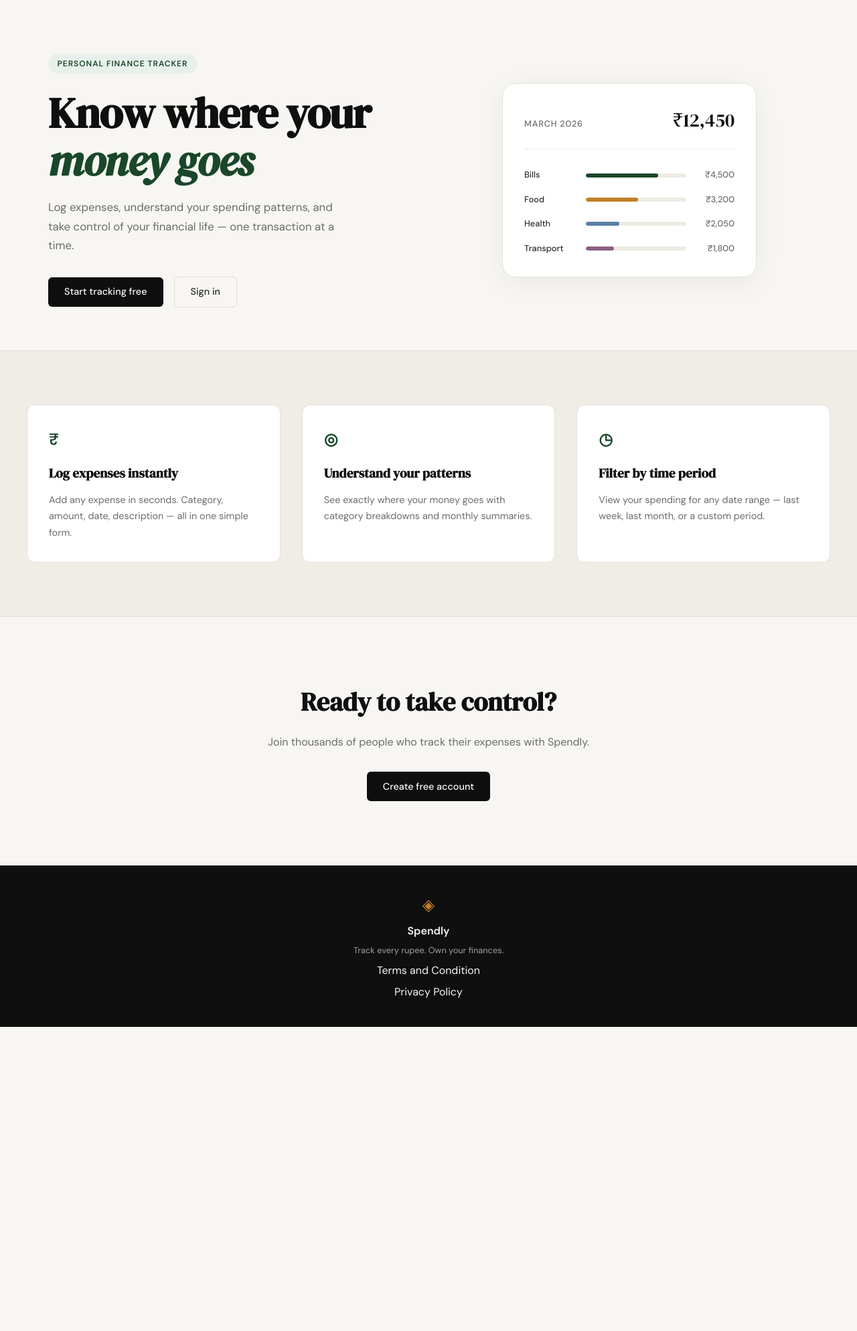
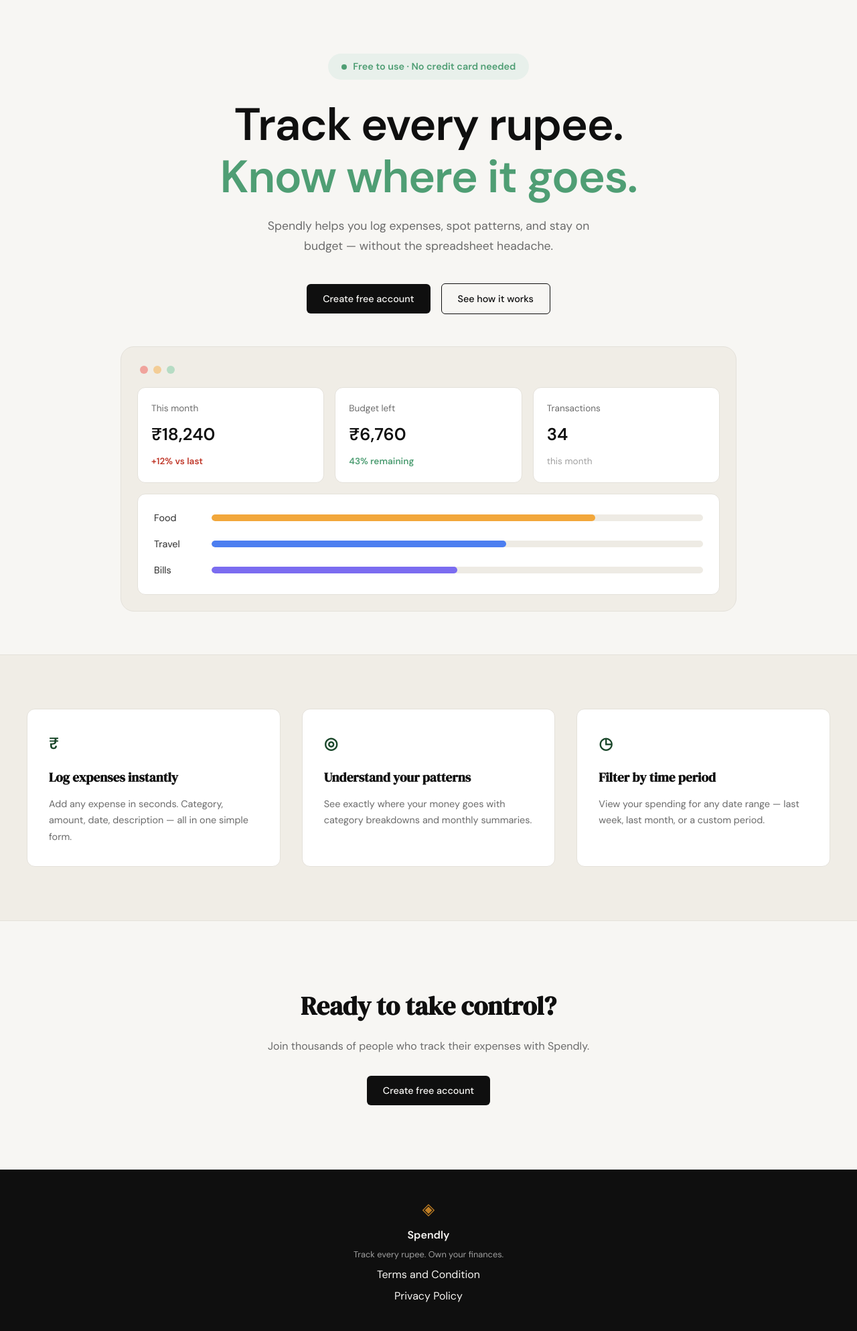
Before and after one commit to apprendre-labs/applab-spendly, a Flask app: page / in a window 1280 px wide. Shown: the part 61-2048 px from the top of the page at 67% size. Before the commit the page ends 1594 px from the top, so only its background shows below. Run offline with Flask 3, Linux system fonts and the light colour scheme.

Commit message:
layout change

```diff
--- a/static/css/style.css
+++ b/static/css/style.css
@@ -12,10 +12,14 @@
     --paper-card: #ffffff;
     --accent: #1a472a;
     --accent-light: #e8f0eb;
+    --accent-bright: #4f9e74;
     --accent-2: #c17f24;
     --accent-2-light: #fdf3e3;
     --danger: #c0392b;
     --danger-light: #fdecea;
+    --bar-orange: #f2a73b;
+    --bar-blue: #4c7ef0;
+    --bar-purple: #7b6cf0;
     --border: #e4e1da;
     --border-soft: #eeebe4;
 
@@ -125,136 +129,173 @@ a { color: inherit; text-decoration: none; }
 
 .hero {
     padding: 5rem 2rem 4rem;
-    display: grid;
-    grid-template-columns: 1fr 1fr;
-    gap: 4rem;
-    align-items: center;
     max-width: var(--max-width);
     margin: 0 auto;
+    text-align: center;
+}
+
+.hero-inner {
+    max-width: 680px;
+    margin: 0 auto 3rem;
+    display: flex;
+    flex-direction: column;
+    align-items: center;
 }
 
 .hero-badge {
-    display: inline-block;
+    display: inline-flex;
+    align-items: center;
+    gap: 0.6rem;
     background: var(--accent-light);
-    color: var(--accent);
-    font-size: 0.75rem;
+    color: var(--accent-bright);
+    font-size: 0.9rem;
     font-weight: 600;
-    letter-spacing: 0.08em;
-    text-transform: uppercase;
-    padding: 0.35rem 0.85rem;
+    padding: 0.5rem 1.25rem;
     border-radius: 999px;
-    margin-bottom: 1.5rem;
+    margin-bottom: 1.75rem;
+}
+
+.hero-badge-dot {
+    width: 8px;
+    height: 8px;
+    border-radius: 50%;
+    background: var(--accent-bright);
 }
 
 .hero-title {
-    font-family: var(--font-display);
-    font-size: clamp(2.5rem, 5vw, 4rem);
-    line-height: 1.1;
+    font-family: var(--font-body);
+    font-weight: 700;
+    font-size: clamp(2.5rem, 6vw, 4.25rem);
+    line-height: 1.15;
     letter-spacing: -0.02em;
     color: var(--ink);
     margin-bottom: 1.25rem;
 }
 
-.hero-title em {
-    font-style: italic;
-    color: var(--accent);
+.hero-title-highlight {
+    color: var(--accent-bright);
 }
 
 .hero-subtitle {
-    font-size: 1.05rem;
+    font-size: 1.1rem;
     color: var(--ink-muted);
     line-height: 1.7;
-    max-width: 460px;
-    margin-bottom: 2rem;
+    max-width: 540px;
+    margin: 0 auto 2.5rem;
 }
 
 .hero-actions {
     display: flex;
     gap: 1rem;
     align-items: center;
+    justify-content: center;
 }
 
 /* ------------------------------------------------------------------ */
-/* Mock card (hero visual)                                             */
+/* Hero dashboard mockup                                               */
 /* ------------------------------------------------------------------ */
 
-.hero-visual {
-    display: flex;
-    justify-content: center;
+.hero-dashboard {
+    max-width: 920px;
+    margin: 0 auto;
+    background: var(--paper-warm);
+    border: 1px solid var(--border);
+    border-radius: var(--radius-lg);
+    padding: 1.5rem;
+    text-align: left;
 }
 
-.mock-card {
+.dashboard-dots {
+    display: flex;
+    gap: 0.5rem;
+    padding: 0.25rem 0 1.25rem 0.25rem;
+}
+
+.dashboard-dot {
+    width: 12px;
+    height: 12px;
+    border-radius: 50%;
+}
+
+.dashboard-dot-red { background: #f0a39c; }
+.dashboard-dot-yellow { background: #f3cd96; }
+.dashboard-dot-green { background: #b6dcc4; }
+
+.dashboard-stats {
+    display: grid;
+    grid-template-columns: repeat(3, 1fr);
+    gap: 1rem;
+    margin-bottom: 1rem;
+}
+
+.stat-card {
     background: var(--paper-card);
     border: 1px solid var(--border);
-    border-radius: var(--radius-lg);
-    padding: 2rem;
-    width: 100%;
-    max-width: 380px;
-    box-shadow: 0 8px 40px rgba(0,0,0,0.06);
+    border-radius: var(--radius-md);
+    padding: 1.25rem;
+    display: flex;
+    flex-direction: column;
+    gap: 0.5rem;
 }
 
-.mock-card-header {
-    display: flex;
-    justify-content: space-between;
-    align-items: baseline;
-    margin-bottom: 1.75rem;
-    padding-bottom: 1.25rem;
-    border-bottom: 1px solid var(--border-soft);
+.stat-label {
+    font-size: 0.85rem;
+    color: var(--ink-muted);
 }
 
-.mock-label {
-    font-size: 0.8rem;
-    font-weight: 500;
-    color: var(--ink-muted);
-    text-transform: uppercase;
-    letter-spacing: 0.06em;
-}
-
-.mock-total {
-    font-family: var(--font-display);
-    font-size: 1.75rem;
+.stat-value {
+    font-family: var(--font-body);
+    font-weight: 700;
+    font-size: 1.6rem;
     color: var(--ink);
 }
 
-.mock-bars { display: flex; flex-direction: column; gap: 1rem; }
-
-.mock-bar-row {
-    display: grid;
-    grid-template-columns: 80px 1fr 60px;
-    align-items: center;
-    gap: 0.75rem;
+.stat-change {
+    font-size: 0.85rem;
+    font-weight: 600;
 }
 
-.mock-cat {
-    font-size: 0.8rem;
-    font-weight: 500;
+.stat-down { color: var(--danger); }
+.stat-up { color: var(--accent-bright); }
+.stat-muted { color: var(--ink-faint); font-weight: 400; }
+
+.dashboard-categories {
+    background: var(--paper-card);
+    border: 1px solid var(--border);
+    border-radius: var(--radius-md);
+    padding: 1.5rem;
+    display: flex;
+    flex-direction: column;
+    gap: 1rem;
+}
+
+.category-row {
+    display: grid;
+    grid-template-columns: 70px 1fr;
+    align-items: center;
+    gap: 1rem;
+}
+
+.category-label {
+    font-size: 0.9rem;
     color: var(--ink-soft);
 }
 
-.mock-bar-track {
-    height: 6px;
+.category-bar-track {
+    height: 10px;
     background: var(--border-soft);
     border-radius: 999px;
     overflow: hidden;
 }
 
-.mock-bar {
+.category-bar {
     height: 100%;
-    background: var(--accent);
     border-radius: 999px;
-    transition: width 0.6s ease;
 }
 
-.mock-bar-2 { background: var(--accent-2); }
-.mock-bar-3 { background: #5b7fa6; }
-.mock-bar-4 { background: #8b5e83; }
-
-.mock-amt {
-    font-size: 0.8rem;
-    font-weight: 500;
-    color: var(--ink-muted);
-    text-align: right;
-}
+.category-bar-food { background: var(--bar-orange); width: 78%; }
+.category-bar-travel { background: var(--bar-blue); width: 60%; }
+.category-bar-bills { background: var(--bar-purple); width: 50%; }
 
 /* ------------------------------------------------------------------ */
 /* Buttons                                                             */
@@ -280,19 +321,19 @@ a { color: inherit; text-decoration: none; }
 .btn-ghost {
     display: inline-block;
     background: transparent;
-    color: var(--ink-soft);
+    color: var(--ink);
     padding: 0.65rem 1.5rem;
     border-radius: var(--radius-sm);
     font-size: 0.9rem;
     font-weight: 500;
-    border: 1px solid var(--border);
+    border: 1px solid var(--ink);
     transition: all 0.2s;
     text-decoration: none;
 }
 
 .btn-ghost:hover {
-    border-color: var(--ink);
-    color: var(--ink);
+    background: var(--ink);
+    color: var(--paper);
 }
 
 /* ------------------------------------------------------------------ */
@@ -565,14 +606,8 @@ a { color: inherit; text-decoration: none; }
 /* ------------------------------------------------------------------ */
 
 @media (max-width: 900px) {
-    .hero {
-        grid-template-columns: 1fr;
-        text-align: center;
-    }
-
     .hero-subtitle { max-width: 100%; }
-    .hero-actions { justify-content: center; }
-    .hero-visual { display: none; }
+    .dashboard-stats { grid-template-columns: 1fr; }
 
     .features-inner { grid-template-columns: 1fr; }
 }
@@ -580,4 +615,15 @@ a { color: inherit; text-decoration: none; }
 @media (max-width: 600px) {
     .nav-links a:not(.nav-cta) { display: none; }
     .hero { padding: 3rem 1rem 2rem; }
+
+    .hero-actions {
+        flex-direction: column;
+        width: 100%;
+    }
+
+    .hero-actions .btn-primary,
+    .hero-actions .btn-ghost {
+        width: 100%;
+        text-align: center;
+    }
 }
--- a/templates/landing.html
+++ b/templates/landing.html
@@ -6,55 +6,66 @@
 
 <section class="hero">
     <div class="hero-inner">
-        <div class="hero-badge">Personal Finance Tracker</div>
+        <div class="hero-badge">
+            <span class="hero-badge-dot"></span>
+            Free to use · No credit card needed
+        </div>
         <h1 class="hero-title">
-            Know where your<br>
-            <em>money goes</em>
+            Track every rupee.<br>
+            <span class="hero-title-highlight">Know where it goes.</span>
         </h1>
         <p class="hero-subtitle">
-            Log expenses, understand your spending patterns,
-            and take control of your financial life —
-            one transaction at a time.
+            Spendly helps you log expenses, spot patterns, and stay
+            on budget — without the spreadsheet headache.
         </p>
         <div class="hero-actions">
-            <a href="{{ url_for('register') }}" class="btn-primary">Start tracking free</a>
-            <a href="{{ url_for('login') }}" class="btn-ghost">Sign in</a>
+            <a href="{{ url_for('register') }}" class="btn-primary">Create free account</a>
+            <a href="#" class="btn-ghost">See how it works</a>
         </div>
     </div>
-    <div class="hero-visual">
-        <div class="mock-card">
-            <div class="mock-card-header">
-                <span class="mock-label">March 2026</span>
-                <span class="mock-total">₹12,450</span>
+
+    <div class="hero-dashboard">
+        <div class="dashboard-dots">
+            <span class="dashboard-dot dashboard-dot-red"></span>
+            <span class="dashboard-dot dashboard-dot-yellow"></span>
+            <span class="dashboard-dot dashboard-dot-green"></span>
+        </div>
+
+        <div class="dashboard-stats">
+            <div class="stat-card">
+                <span class="stat-label">This month</span>
+                <span class="stat-value">₹18,240</span>
+                <span class="stat-change stat-down">+12% vs last</span>
             </div>
-            <div class="mock-bars">
-                <div class="mock-bar-row">
-                    <span class="mock-cat">Bills</span>
-                    <div class="mock-bar-track">
-                        <div class="mock-bar" style="width: 72%"></div>
-                    </div>
-                    <span class="mock-amt">₹4,500</span>
+            <div class="stat-card">
+                <span class="stat-label">Budget left</span>
+                <span class="stat-value">₹6,760</span>
+                <span class="stat-change stat-up">43% remaining</span>
+            </div>
+            <div class="stat-card">
+                <span class="stat-label">Transactions</span>
+                <span class="stat-value">34</span>
+                <span class="stat-change stat-muted">this month</span>
+            </div>
+        </div>
+
+        <div class="dashboard-categories">
+            <div class="category-row">
+                <span class="category-label">Food</span>
+                <div class="category-bar-track">
+                    <div class="category-bar category-bar-food"></div>
                 </div>
-                <div class="mock-bar-row">
-                    <span class="mock-cat">Food</span>
-                    <div class="mock-bar-track">
-                        <div class="mock-bar mock-bar-2" style="width: 52%"></div>
-                    </div>
-                    <span class="mock-amt">₹3,200</span>
+            </div>
+            <div class="category-row">
+                <span class="category-label">Travel</span>
+                <div class="category-bar-track">
+                    <div class="category-bar category-bar-travel"></div>
                 </div>
-                <div class="mock-bar-row">
-                    <span class="mock-cat">Health</span>
-                    <div class="mock-bar-track">
-                        <div class="mock-bar mock-bar-3" style="width: 33%"></div>
-                    </div>
-                    <span class="mock-amt">₹2,050</span>
-                </div>
-                <div class="mock-bar-row">
-                    <span class="mock-cat">Transport</span>
-                    <div class="mock-bar-track">
-                        <div class="mock-bar mock-bar-4" style="width: 28%"></div>
-                    </div>
-                    <span class="mock-amt">₹1,800</span>
+            </div>
+            <div class="category-row">
+                <span class="category-label">Bills</span>
+                <div class="category-bar-track">
+                    <div class="category-bar category-bar-bills"></div>
                 </div>
             </div>
         </div>
```
